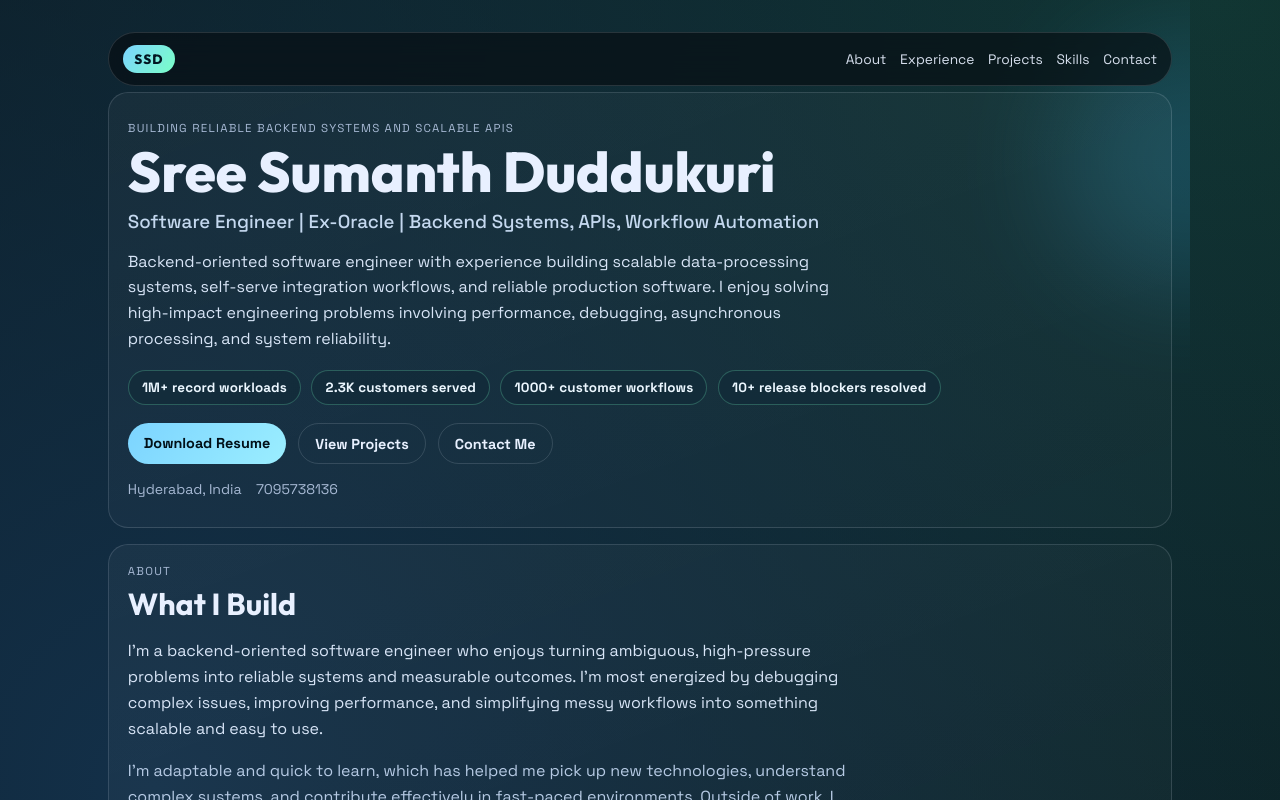
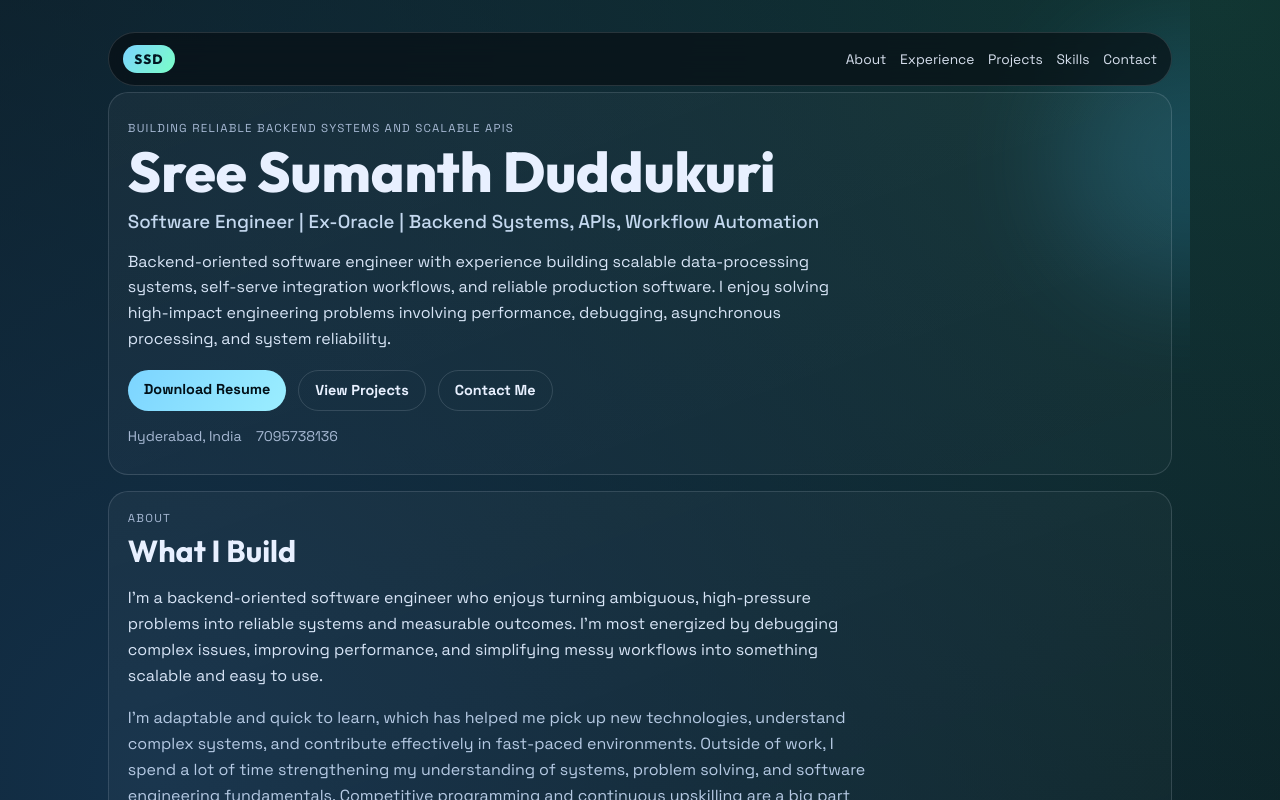
Before and after one commit to codetitan9999/Sree-Sumanth-Portfolio, a React (Vite) app: page / in a window 1280 px wide. Shown: the top 800 px of the page. Built offline with nearby package versions, Linux system fonts and the light colour scheme.

Commit message:
Remove hero proof strip

```diff
--- a/src/components/Hero.jsx
+++ b/src/components/Hero.jsx
@@ -5,13 +5,6 @@ function Hero({ personalInfo }) {
       <h1>{personalInfo.fullName}</h1>
       <h3>{personalInfo.title}</h3>
       <p className="hero-copy">{personalInfo.shortBio}</p>
-      <div className="proof-strip" aria-label="Key proof points">
-        {personalInfo.proofStrip?.map((item) => (
-          <span className="proof-pill" key={item}>
-            {item}
-          </span>
-        ))}
-      </div>
 
       <div className="hero-actions">
         <a className="btn btn-primary" href={personalInfo.resumeUrl} target="_blank" rel="noreferrer">
--- a/src/data/portfolioData.js
+++ b/src/data/portfolioData.js
@@ -5,12 +5,6 @@ export const portfolioData = {
     title: 'Software Engineer | Ex-Oracle | Backend Systems, APIs, Workflow Automation',
     shortBio:
       'Backend-oriented software engineer with experience building scalable data-processing systems, self-serve integration workflows, and reliable production software. I enjoy solving high-impact engineering problems involving performance, debugging, asynchronous processing, and system reliability.',
-    proofStrip: [
-      '1M+ record workloads',
-      '2.3K customers served',
-      '1000+ customer workflows',
-      '10+ release blockers resolved'
-    ],
     email: 'sreesumanth199@gmail.com',
     phone: '7095738136',
     location: 'Hyderabad, India',
--- a/src/styles.css
+++ b/src/styles.css
@@ -147,24 +147,6 @@ main {
   max-width: 72ch;
   line-height: 1.62;
   color: #d8e5f7;
-}
-
-.proof-strip {
-  display: flex;
-  flex-wrap: wrap;
-  gap: 0.65rem;
-  margin-top: 1.1rem;
-}
-
-.proof-pill {
-  border: 1px solid rgba(122, 255, 199, 0.24);
-  background: rgba(19, 44, 58, 0.72);
-  color: #ecf7ff;
-  border-radius: 999px;
-  padding: 0.52rem 0.82rem;
-  font-size: 0.84rem;
-  font-weight: 600;
-  letter-spacing: 0.01em;
 }
 
 .body-text.muted {
```
